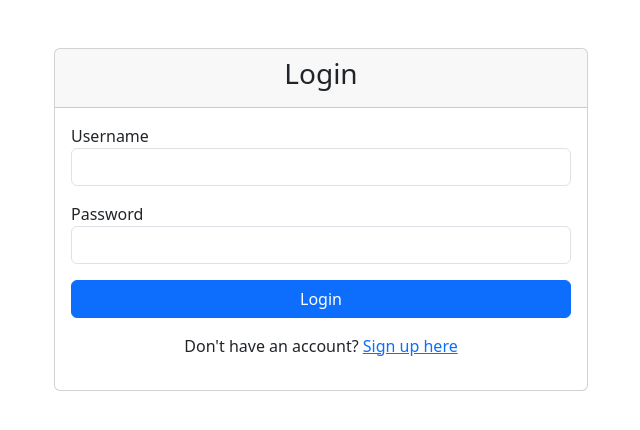
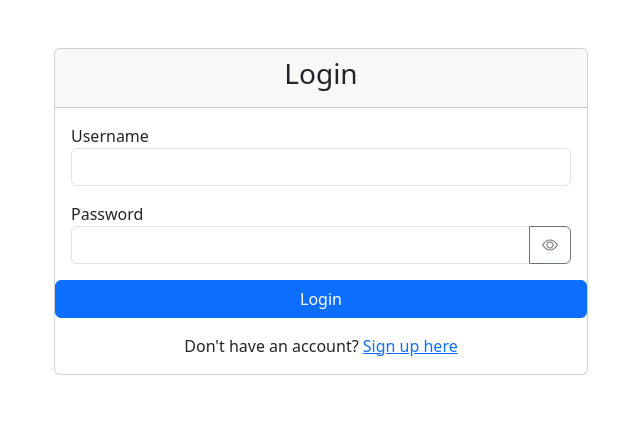
Before and after one commit to riyaaaarane/Image-Iguana, a Flask app: page /login in a window 1280 px wide. Shown: the part 76-506 px from the top of the page, without its empty margins (319-959 px from the left). Run offline with Flask 2, Linux system fonts and the light colour scheme.

Commit message:
Added Add Eye Icon Toggle for Password Visibility

```diff
--- a/templates/layout.html
+++ b/templates/layout.html
@@ -5,6 +5,8 @@
     <meta name="viewport" content="width=device-width, initial-scale=1.0">
     <link href="https://cdn.jsdelivr.net/npm/bootstrap@5.3.3/dist/css/bootstrap.min.css" rel="stylesheet"
     integrity="sha384-QWTKZyjpPEjISv5WaRU9OFeRpok6YctnYmDr5pNlyT2bRjXh0JMhjY6hW+ALEwIH" crossorigin="anonymous">
+    <link rel="stylesheet" href="https://cdn.jsdelivr.net/npm/bootstrap-icons@1.10.5/font/bootstrap-icons.css">
+
     <title>{{ title }}</title>
 </head>
 <body>
@@ -53,8 +55,25 @@
         {% block content %}
         {% endblock content %}
     </div>
-    <script src="https://cdn.jsdelivr.net/npm/bootstrap@5.3.3/dist/js/bootstrap.bundle.min.js"
+        <script src="https://cdn.jsdelivr.net/npm/bootstrap@5.3.3/dist/js/bootstrap.bundle.min.js"
     integrity="sha384-YvpcrYf0tY3lHB60NNkmXc5s9fDVZLESaAA55NDzOxhy9GkcIdslK1eN7N6jIeHz"
     crossorigin="anonymous"></script>
+
+    <script>
+        function togglePassword(id, btn) {
+            const input = document.getElementById(id);
+            const icon = btn.querySelector('i');
+            if (input.type === "password") {
+                input.type = "text";
+                icon.classList.remove("bi-eye");
+                icon.classList.add("bi-eye-slash");
+            } else {
+                input.type = "password";
+                icon.classList.remove("bi-eye-slash");
+                icon.classList.add("bi-eye");
+            }
+        }
+    </script>
+
 </body>
 </html>
--- a/templates/login.html
+++ b/templates/login.html
@@ -21,10 +21,16 @@
                             <label for="username">Username</label>
                             <input type="text" class="form-control" id="username" name="username" required>
                         </div>
-                        <div class="form-group mb-3">
-                            <label for="password">Password</label>
-                            <input type="password" class="form-control" id="password" name="password" required>
+                        <div class="form-group mb-3"></div>
+                        <label for="username">Password</label>
+                            <div class="input-group">
+                                <input type="password" class="form-control" id="password" name="password" required>
+                                <button class="btn btn-outline-secondary" type="button" onclick="togglePassword('password', this)">
+                                    <i class="bi bi-eye"></i>
+                                </button>
+                            </div>
                         </div>
+
                         <div class="d-grid gap-2">
                             <button type="submit" class="btn btn-primary">Login</button>
                         </div>
--- a/templates/signup.html
+++ b/templates/signup.html
@@ -27,8 +27,14 @@
                         </div>
                         <div class="form-group mb-3">
                             <label for="password">Password</label>
+                            <div class="input-group">
                             <input type="password" class="form-control" id="password" name="password" required>
+                            <button class="btn btn-outline-secondary" type="button" onclick="togglePassword('password', this)">
+                                <i class="bi bi-eye"></i>
+                            </button>
                         </div>
+                        </div>
+
                         <div class="d-grid gap-2">
                             <button type="submit" class="btn btn-primary">Sign Up</button>
                         </div>
```
